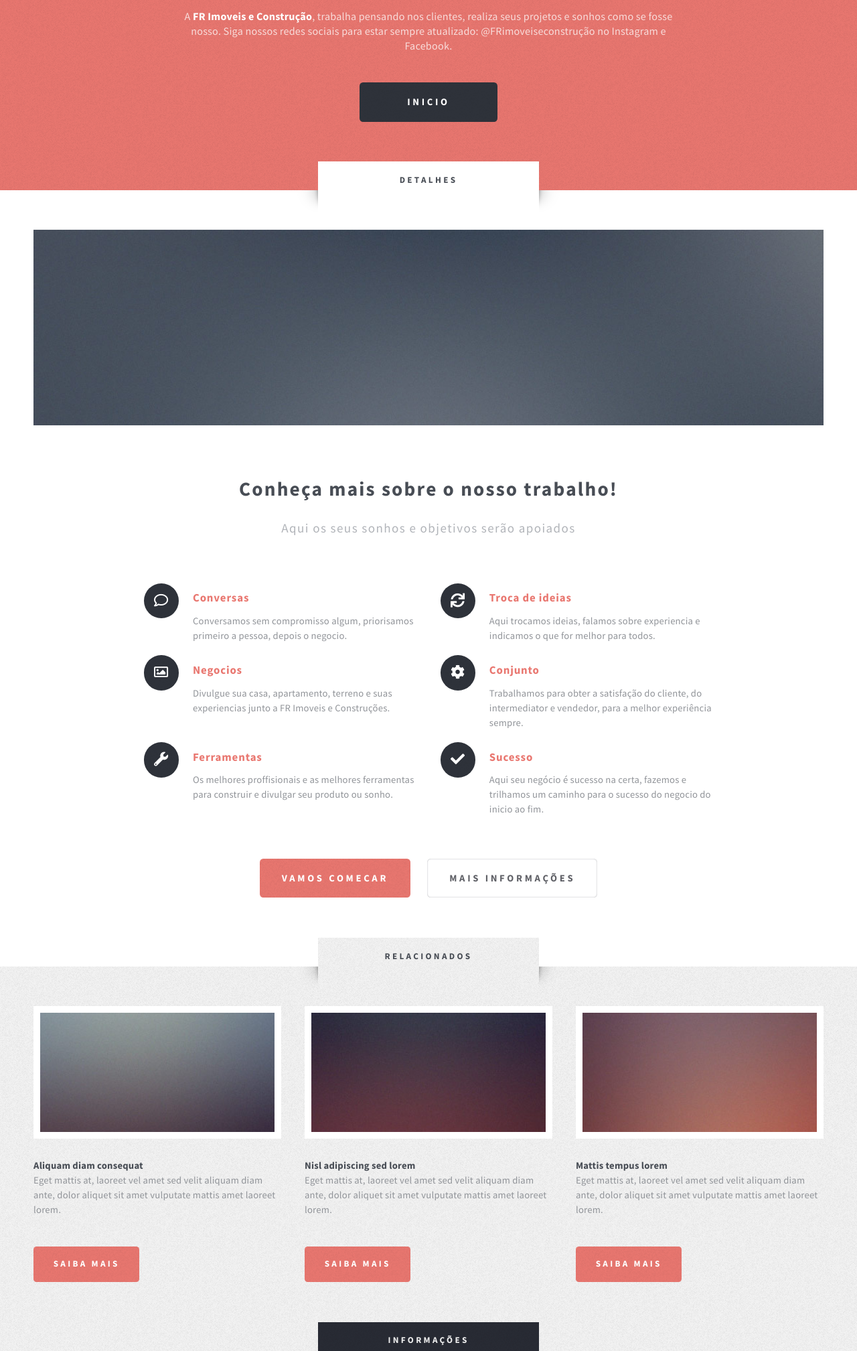
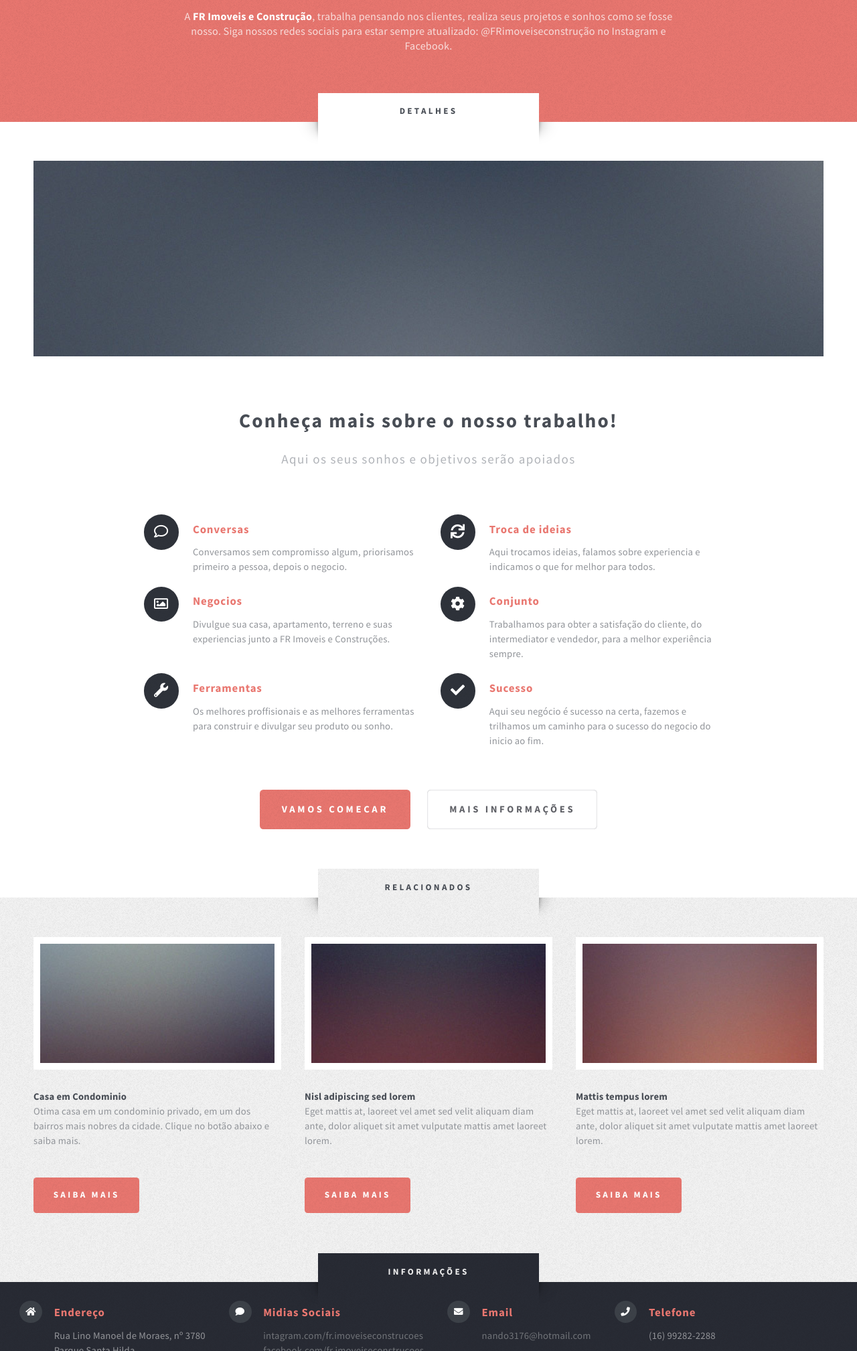
Before and after one commit to fabriciorangel07/frimoveiseconstrucoes, a plain HTML site: page index.html in a window 1280 px wide. Shown: the part 600-2617 px from the top of the page at 67% size. Drawn offline with Linux system fonts and the light colour scheme.

Commit message:
atualizacao
atualizacao site

```diff
--- a/assets/css/main.css
+++ b/assets/css/main.css
@@ -2650,6 +2650,10 @@ input, select, textarea {
 				transform: translateX(0);
 			}
 
+			#footer3 {
+				margin-right: 0;
+			}
+
 	}
 
 /* Small */
@@ -2860,4 +2864,8 @@ input, select, textarea {
 				border: 0;
 				padding-top: 0;
 			}
-	}
+
+			.footer4 {
+				margin-left: 0em;
+			}
+	}
--- a/index.html
+++ b/index.html
@@ -45,9 +45,6 @@
 						</p>
 						<p class="style3">A <strong>FR Imoveis e Construção</strong>, trabalha pensando nos clientes, realiza seus projetos e sonhos como se fosse nosso.
 						Siga nossos redes sociais para estar sempre atualizado: @FRimoveiseconstrução no Instagram e Facebook.</p>
-						<ul class="acoes">
-							<li><a href="#" class="botao style3 large">Inicio</a></li>
-						</ul>
 					</div>
 				</section>
 
@@ -124,8 +121,8 @@
 							<div class="col-4 col-12-medium">
 								<section class="destaque">
 									<a href="#" class="image featured"><img src="images/pic02.jpg" alt="" /></a>
-									<h3><a href="#">Aliquam diam consequat</a></h3>
-									<p>Eget mattis at, laoreet vel amet sed velit aliquam diam ante, dolor aliquet sit amet vulputate mattis amet laoreet lorem.</p>
+									<h3><a href="#">Casa em Condominio</a></h3>
+									<p>Otima casa em um condominio privado, em um dos bairros mais nobres da cidade. Clique no botão abaixo e saiba mais.</p>
 									<ul class="acoes">
 										<li><a href="#" class="botao style1">Saiba Mais</a></li>
 									</ul>
```
